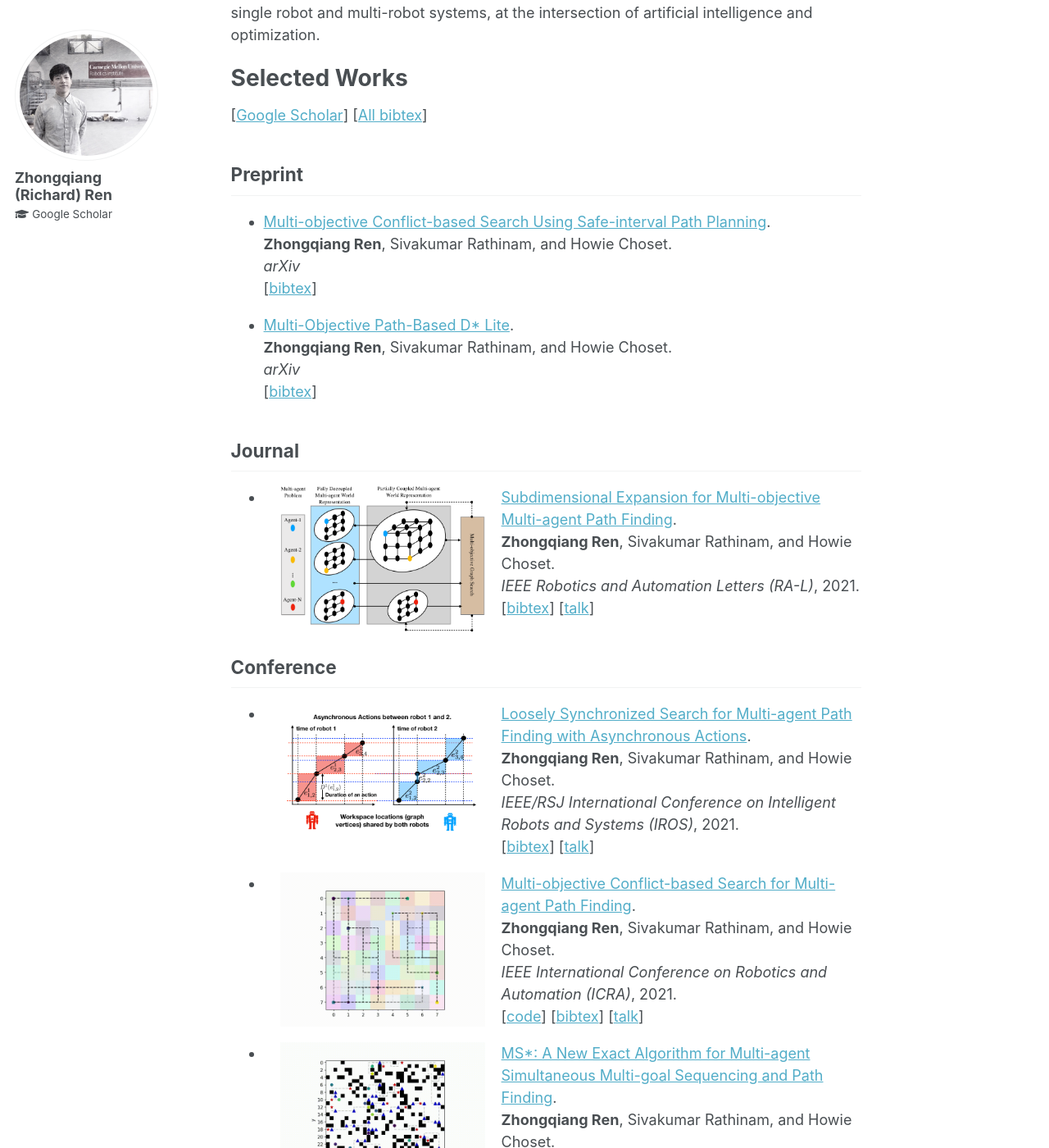
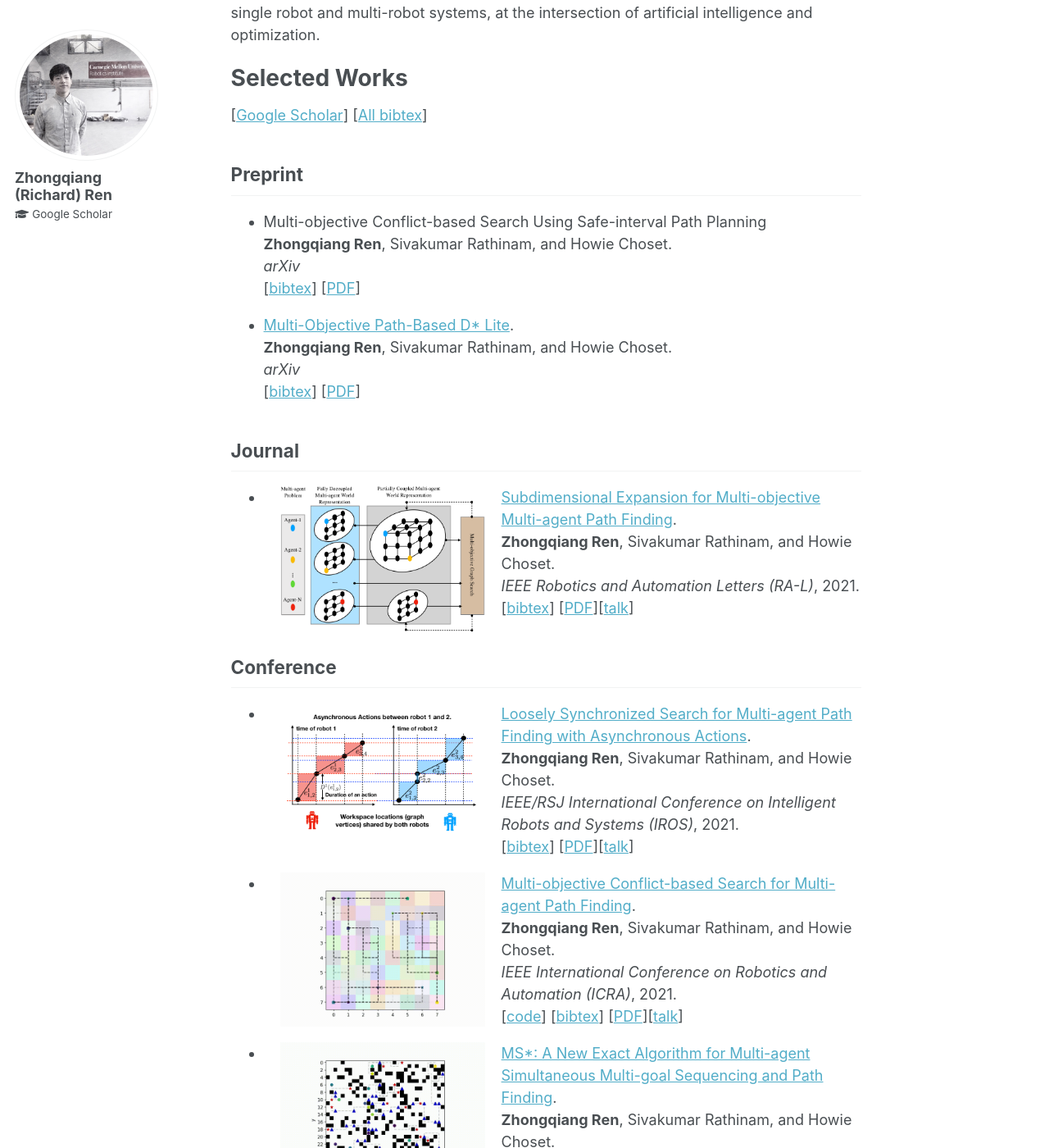
Before and after one commit to wonderren/wonderren.github.io, a Jekyll site: the page built from _pages/about.md, in a window 1280 px wide and 1400 px high, scrolled down 314 px. Shown: the whole window at 82% size. Built offline with Jekyll 4.4.1, drawn with Linux system fonts in a browser that asks for light colours.

Commit message:
add [PDF]

```diff
--- a/_pages/about.md
+++ b/_pages/about.md
@@ -23,10 +23,11 @@ Selected Works
 Preprint
 ------
 
-* [Multi-objective Conflict-based Search Using Safe-interval Path Planning](https://arxiv.org/pdf/2108.00745.pdf).\
+* Multi-objective Conflict-based Search Using Safe-interval Path Planning\
   **Zhongqiang Ren**, Sivakumar Rathinam, and Howie Choset.\
   <i>arXiv</i>\
   [<a href="javascript:void(0)" onclick="(function(target, id) { if ($('#' + id).css('display') == 'block') { $('#' + id).hide('fast'); $(target).text('bibtex') } else { $('#' + id).show('fast'); $(target).text('bibtex') } })(this, 'bibtex-ren21-mosipp');">bibtex</a>]
+[[PDF](https://arxiv.org/pdf/2108.00745.pdf)]
 <div id="bibtex-ren21-mosipp" style="display:none">
 <pre>@article{ren21mosipp,
   title={Multi-objective Conflict-based Search Using Safe-interval Path Planning},
@@ -41,6 +42,7 @@ Preprint
   **Zhongqiang Ren**, Sivakumar Rathinam, and Howie Choset.\
   <i>arXiv</i>\
   [<a href="javascript:void(0)" onclick="(function(target, id) { if ($('#' + id).css('display') == 'block') { $('#' + id).hide('fast'); $(target).text('bibtex') } else { $('#' + id).show('fast'); $(target).text('bibtex') } })(this, 'bibtex-ren21-MOPBD');">bibtex</a>]
+[[PDF](https://arxiv.org/pdf/2108.00710.pdf)]
 <div id="bibtex-ren21-MOPBD" style="display:none">
 <pre>@article{ren21mopbd,
   title={Multi-Objective Path-Based D* Lite},
@@ -58,7 +60,7 @@ Journal
 	**Zhongqiang Ren**, Sivakumar Rathinam, and Howie Choset.\
 	<i>IEEE Robotics and Automation Letters (RA-L)</i>, 2021.\
 	[<a href="javascript:void(0)" onclick="(function(target, id) { if ($('#' + id).css('display') == 'block') { $('#' + id).hide('fast'); $(target).text('bibtex') } else { $('#' + id).show('fast'); $(target).text('bibtex') } })(this, 'bibtex-ren21-MOMstar');">bibtex</a>]
-[[talk](https://youtu.be/pfeBNvOqzvE)]
+[[PDF](https://arxiv.org/pdf/2102.01353.pdf)][[talk](https://youtu.be/pfeBNvOqzvE)]
 <div id="bibtex-ren21-MOMstar" style="display:none">
 <pre>@ARTICLE{ren21momstar,
   author={Ren, Zhongqiang and Rathinam, Sivakumar and Choset, Howie},
@@ -81,7 +83,7 @@ Conference
 	**Zhongqiang Ren**, Sivakumar Rathinam, and Howie Choset.\
 	<i>IEEE/RSJ International Conference on Intelligent Robots and Systems (IROS)</i>, 2021.\
 	[<a href="javascript:void(0)" onclick="(function(target, id) { if ($('#' + id).css('display') == 'block') { $('#' + id).hide('fast'); $(target).text('bibtex') } else { $('#' + id).show('fast'); $(target).text('bibtex') } })(this, 'bibtex-ren21-LSS');">bibtex</a>]
-[[talk](https://youtu.be/u0WSXr3yjhc)]
+[[PDF](https://arxiv.org/pdf/2103.04516.pdf)][[talk](https://youtu.be/u0WSXr3yjhc)]
 <div id="bibtex-ren21-LSS" style="display:none">
 <pre>@inproceedings{ren21loosely,
     title={Loosely Synchronized Search for Multi-agent Path Finding with Asynchronous Actions},
@@ -99,7 +101,7 @@ Conference
 	<i>IEEE International Conference on Robotics and Automation (ICRA)</i>, 2021.\
 	[[code](https://github.com/wonderren/public_pymomapf)]
 	[<a href="javascript:void(0)" onclick="(function(target, id) { if ($('#' + id).css('display') == 'block') { $('#' + id).hide('fast'); $(target).text('bibtex') } else { $('#' + id).show('fast'); $(target).text('bibtex') } })(this, 'bibtex-ren21-MOCBS');">bibtex</a>]
-[[talk](https://youtu.be/KI-BVhsjg0I)]
+[[PDF](https://arxiv.org/pdf/2101.03805.pdf)][[talk](https://youtu.be/KI-BVhsjg0I)]
 <div id="bibtex-ren21-MOCBS" style="display:none">
 <pre>@inproceedings{ren21mocbs,
     title={Multi-objective Conflict-based Search for Multi-agent Path Finding},
@@ -115,7 +117,7 @@ Conference
 	**Zhongqiang Ren**, Sivakumar Rathinam, and Howie Choset.\
 	<i>IEEE International Conference on Robotics and Automation (ICRA)</i>, 2021.\
 	[<a href="javascript:void(0)" onclick="(function(target, id) { if ($('#' + id).css('display') == 'block') { $('#' + id).hide('fast'); $(target).text('bibtex') } else { $('#' + id).show('fast'); $(target).text('bibtex') } })(this, 'bibtex-ren21-MSstar');">bibtex</a>]
-[[talk](https://youtu.be/cjwO4yycfpo)]
+[[PDF](https://arxiv.org/pdf/2103.09979)][[talk](https://youtu.be/cjwO4yycfpo)]
 <div id="bibtex-ren21-MSstar" style="display:none">
 <pre>@inproceedings{ren21ms,
     title={MS*: A New Exact Algorithm for Multi-agent Simultaneous Multi-goal Sequencing and Path Finding},
@@ -131,6 +133,7 @@ Conference
 	Chaohui Gong, **Zhongqiang Ren**, Julian Whitman, Jaskaran Grover, Baxi Chong, and Howie Choset.\
 	Dynamic Systems and Control Conference, American Society of Mechanical Engineers, 2018.\
 	[<a href="javascript:void(0)" onclick="(function(target, id) { if ($('#' + id).css('display') == 'block') { $('#' + id).hide('fast'); $(target).text('bibtex') } else { $('#' + id).show('fast'); $(target).text('bibtex') } })(this, 'bibtex-gong18-toros');">bibtex</a>]
+[[PDF](https://d1wqtxts1xzle7.cloudfront.net/57737478/DSCC2018-9144.pdf?1541912930=&response-content-disposition=inline%3B+filename%3DGeometric_Motion_Planning_For_Systems_Wi.pdf&Expires=1616924915&Signature=KuFlGSqfnphvOLhbK0Y33d4GZMikmQDXVFK1LDSjJ49hjrZof1sG8xlSdN-gVRQXcFqH9RSK4QV~7ly7Gp5OP9L5NiIqtJpL9XC80kV7gpl8-kGycqKsuy7T5viCGfuKTFeCUDu88YEaI60Ko9wKl8xgKXzHJDHc~L2SOCZfQic0iIw6Jr3Pp5e60X9C8Y2UvqlY8CnLrgOUc~TkN8w8t3kqUl~90KBEtKRvhiPJTk68D7dxPkf5ywee4a8wEDqmGezq34jkf1S4WyooKVlRxZ5LFbTGdVB75oVKgl1sqKi52LjsRanxeAHDqj~XsCGN4867qfEFV-uRnabb~iuN3g__&Key-Pair-Id=APKAJLOHF5GGSLRBV4ZA)]
 <div id="bibtex-gong18-toros" style="display:none">
 <pre>@inproceedings{gong2018geometric,
   title={Geometric motion planning for systems with toroidal and cylindrical shape spaces},
@@ -147,6 +150,7 @@ Conference
 	**Zhongqiang Ren**, Chaohui Gong, and Howie Choset.\
 	IEEE/RSJ International Conference on Intelligent Robots and Systems (IROS), 2017.\
 	[<a href="javascript:void(0)" onclick="(function(target, id) { if ($('#' + id).css('display') == 'block') { $('#' + id).hide('fast'); $(target).text('bibtex') } else { $('#' + id).show('fast'); $(target).text('bibtex') } })(this, 'bibtex-ren17-deformed');">bibtex</a>]
+[[PDF](https://www.researchgate.net/profile/Zhongqiang-Ren/publication/321821716_Deformed_state_lattice_planning/links/5e9fdca6a6fdcc20bb360c44/Deformed-state-lattice-planning.pdf)]
 <div id="bibtex-ren17-deformed" style="display:none">
 <pre>@inproceedings{ren17deformed,
   title={Deformed state lattice planning},
```
